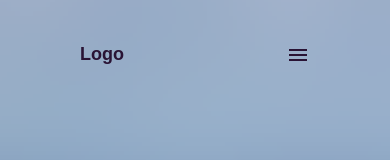
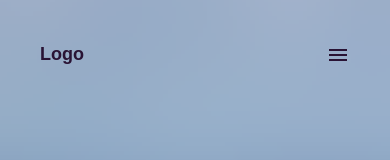
Before and after one commit to JoshMuasya/nma-website, a Next.js app: page /home in a window 390 px wide. Shown: the top 160 px of the page. Built offline with nearby package versions, Linux system fonts and the light colour scheme.

Commit message:
Navbar Changes

```diff
--- a/app/components/Navbar.tsx
+++ b/app/components/Navbar.tsx
@@ -20,7 +20,7 @@ const Navbar = () => {
   return (
     <nav className='fixed top-0 left-0 h-fit w-full z-50 font-poppins font-bold text-lg text-base-content'>
         {/* Displayed on screens below 1024px */}
-        <div className='lg:hidden flex flex-row justify-between px-20 py-10'>
+        <div className='lg:hidden flex flex-row justify-between px-10 py-10'>
             {/* Logo */}
             <div>
                 Logo
@@ -98,7 +98,7 @@ const Navbar = () => {
 
         {/* Drawer */}
         {isDrawerOpen && (
-            <div className='lg:hidden z-10 bg-neutral-content fixed right-0 top-0 w-2/5 h-full flex flex-col justify-center align-middle items-center'>
+            <div className='lg:hidden z-10 bg-neutral-content fixed right-0 top-0 w-full h-full flex flex-col justify-center align-middle items-center'>
                 {/* Menus */}
                 <div className='flex flex-col justify-around align-middle items-center h-1/3 '>
                     <Links
--- a/app/interface/index.ts
+++ b/app/interface/index.ts
@@ -10,4 +10,5 @@ export interface ServiceCardType {
     title: string;
     content: string;
     link: string;
+    cardClass: string;
 }
```
